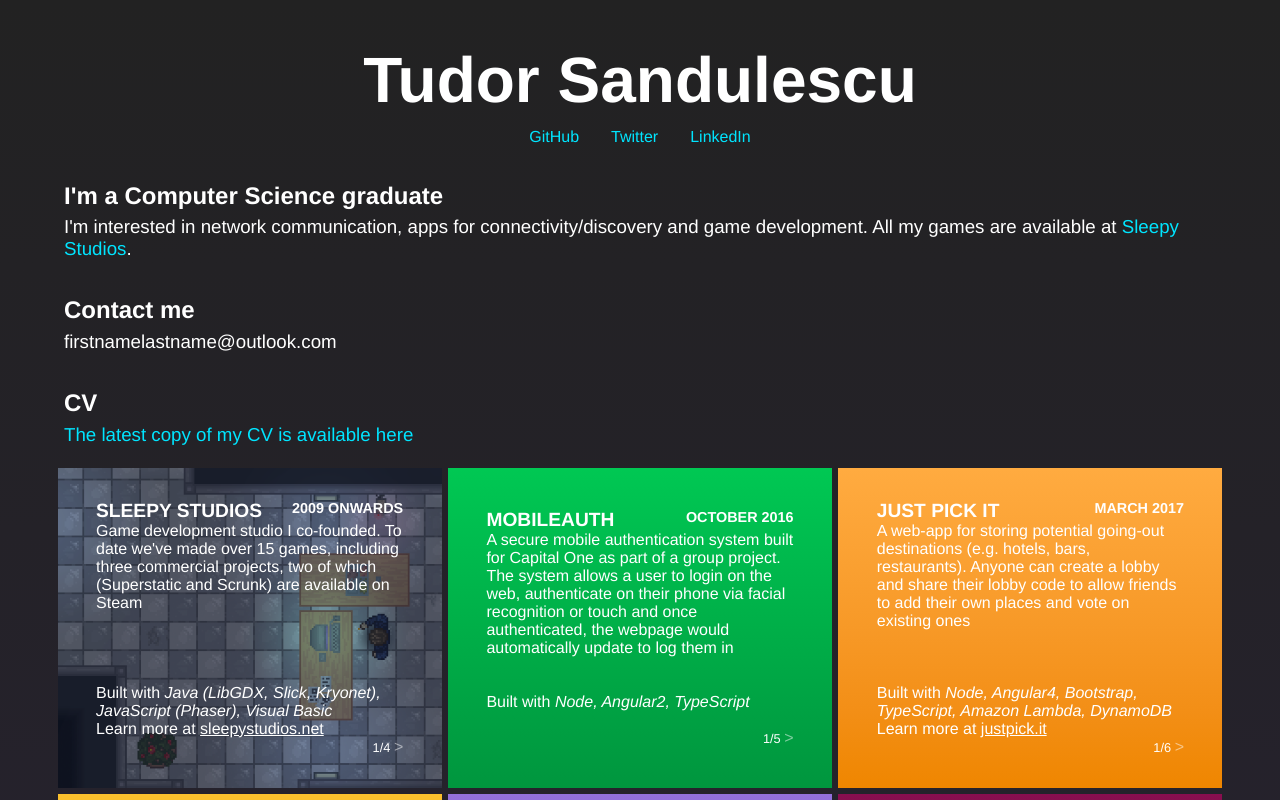
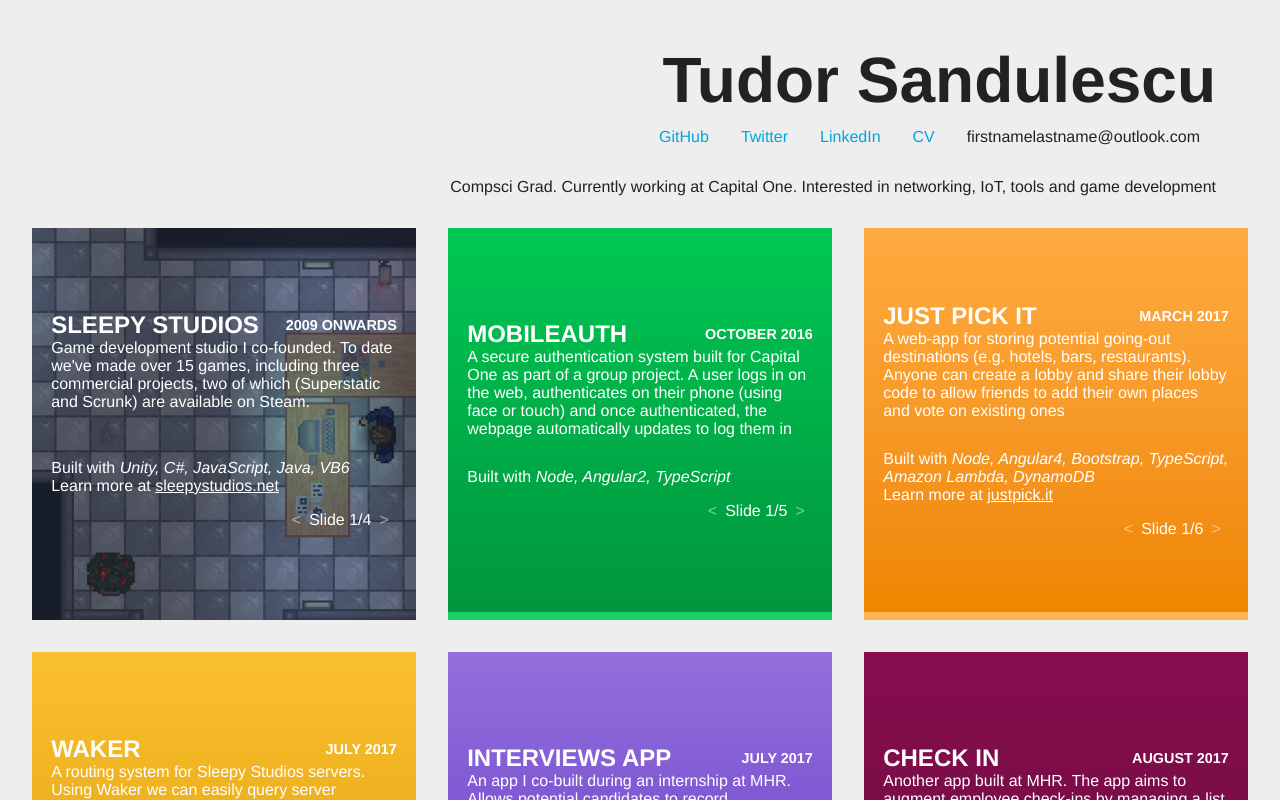
Before and after one commit to sekaru/tudr.xyz, a Vue app: page /#/ in a window 1280 px wide. Shown: the top 800 px of the page. Built offline with nearby package versions, Linux system fonts and the light colour scheme.

Commit message:
Bi-monthly refresh

```diff
--- a/index.html
+++ b/index.html
@@ -12,9 +12,9 @@
 
   <style>
     body {
-      background: linear-gradient(to bottom, #222222, #242228, #26222f, #2a2134, #2e2039);
+      background: #eee; /*linear-gradient(to bottom, #222222, #242228, #26222f, #2a2134, #2e2039)*/
       margin: 0;
-      color: white;
+      color: #222;
     }
   </style>
 </html>
--- a/src/App.vue
+++ b/src/App.vue
@@ -1,12 +1,5 @@
 <template>
   <div id="app">
-    <h1>Tudor Sandulescu</h1>
-
-    <ul>
-      <li><a class="nav-link" href="https://github.com/sekaru">GitHub</a></li>
-      <li><a class="nav-link" href="https://twitter.com/sekaru_">Twitter</a></li>
-      <li><a class="nav-link" href="https://www.linkedin.com/in/tudor-sandulescu-257bb5130">LinkedIn</a></li>
-    </ul>
     <router-view></router-view>
   </div>
 </template>
@@ -19,7 +12,7 @@
 
 <style>
 h1 {
-  text-align: center;
+  text-align: right;
   font-size: 4rem;
 }
 
@@ -31,7 +24,7 @@
   margin-top: -2em;
   margin-bottom: 2em;
   list-style: none;
-  text-align: center;
+  text-align: right;
   padding: 0;
 }
 
@@ -44,10 +37,11 @@
   font-family: 'Avenir', Helvetica, Arial, sans-serif;
   -webkit-font-smoothing: antialiased;
   -moz-osx-font-smoothing: grayscale;
-  margin: 30px 0;
 
   animation: 0.5s slidein linear;
   animation-iteration-count: 1;
+
+  margin: 30px 0;
 }
 
 @keyframes slidein {
@@ -66,7 +60,7 @@
 }
 
 .nav-link {
-  color: #00e5ff;
+  color: #00a5dd;
   text-decoration: none;
 }
 
--- a/src/components/Hello.vue
+++ b/src/components/Hello.vue
@@ -1,17 +1,17 @@
 <template>
   <div class="hello">
-    <intro></intro>
+    <intro id="intro"></intro>
 
     <div id="cards">
       <div class="card"
            v-for="project in projects"
            :key="project.name"
            v-on:click="clickProject(project)"
-           v-bind:class="[{expanded: project.expanded, flipable: !project.expanded, 'expanded-anim': project.expanded && !project.slides[project.slideIndex].img}, project.additionalClasses]"
-           v-bind:style="{background: project.color, cursor: !project.expanded ? 'pointer' : project.slides[project.slideIndex].text.length===0 ? 'pointer': 'default'}">
+           v-bind:class="[{expanded: true}, project.additionalClasses]"
+           v-bind:style="{background: project.color, cursor: project.slides[project.slideIndex].text.length===0 ? 'pointer': 'default'}">
 
         <!-- Slide background(s) -->
-        <transition-group name="img-fade" mode="out-in" v-if="project.expanded">
+        <transition-group name="img-fade" mode="out-in">
           <img
             v-for="slide of project.slides"
             v-if="showImg(slide.img, project)"
@@ -20,13 +20,12 @@
             v-bind:style="{'object-fit': slide.imgFit ? slide.imgFit : 'contain'}">
         </transition-group>
 
-        <p class="info-container" v-if="(project.slides[project.slideIndex].text.length>0 && project.expanded) || !project.expanded">
+        <div class="info-container" v-if="project.slides[project.slideIndex].text.length>0">
           <!-- Title -->
-          <span class="title">{{project.title}} <span class="date">{{project.date}} </span></span>
+          <div class="title">{{project.title}} <span class="date">{{project.date}} </span></div>
 
-          <span v-if="project.expanded && project.showText">
           <div class="slide-container">
-              <span v-if="project.wip"><strong>Work in progress<br><br></strong></span>
+            <div v-if="project.wip"><strong>Work in progress<br><br></strong></div>
 
             <!-- Slide text -->
             <transition name="fade" mode="out-in">
@@ -34,29 +33,23 @@
             </transition>
           </div>
 
+          <div style="margin-bottom: 1em">
             <!-- Tech -->
-            <br>
+            <div>
               Built with <span class="techs">{{project.builtWith.join(', ')}}</span>
-            <br>
+            </div>
 
             <!-- Links -->
             <span v-if="project.url">{{project.learnText ? project.learnText : 'Learn more at'}} <a :href="'http://' + project.url">{{project.url}}</a></span>
+          </div>
 
           <!-- Slide controls -->
-            <br>
-            <span v-if="project.slides.length>1" class="slide-num">
-              <span v-show="notFirstSlide(project)" v-on:click="prevSlide(project)" class="control"><</span>
-              {{project.slideIndex+1}}/{{project.slides.length}}
-              <span v-show="notLastSlide(project)" v-on:click="nextSlide(project)" class="control">></span>
-            </span>
-
-          </span>
-          <!-- Not expanded, just show the date -->
-          <span v-else>
-            <br>
-            {{project.date}}
-          </span>
-        </p>
+          <div v-if="project.slides.length>1" class="slide-num">
+            <span v-on:click="prevSlide(project)" class="control"><</span>
+            Slide {{project.slideIndex+1}}/{{project.slides.length}}
+            <span v-on:click="nextSlide(project)" class="control">></span>
+          </div>
+        </div>
       </div>
     </div>
   </div>
@@ -72,18 +65,10 @@
 
   created: function() {
     this.projects.forEach(project => {
-      this.$set(project, 'expanded', false);
       this.$set(project, 'slideIndex', 0);
       this.$set(project, 'slideInterval', null);
       this.$set(project, 'closeLock', false);
       this.$set(project, 'controlLock', false);
-      this.$set(project, 'showText', false);
-
-      project.expanded = true;
-
-      setTimeout(() => {
-        project.showText = true;
-      }, 350);
     });
   },
 
@@ -91,7 +76,6 @@
     clickProject: function(project) {
       if(project.closeLock || project.controlLock) return;
 
-      if(project.expanded) {
       if(project.slides[project.slideIndex].text.length===0) {
         if(this.notLastSlide(project)) {
           this.nextSlide(project);
@@ -100,11 +84,6 @@
         }
       }
       return;
-      }
-    },
-
-    notFirstSlide: function(project) {
-      return project.slideIndex!==0;
     },
 
     notLastSlide: function(project) {
@@ -112,12 +91,12 @@
     },
 
     prevSlide: function(project) {
-      project.slideIndex--;
+      project.slideIndex = project.slideIndex===0 ? project.slides.length-1 : project.slideIndex-1;
       this.setControlLock(project);
     },
 
     nextSlide: function(project) {
-      project.slideIndex++;
+      project.slideIndex = project.slideIndex===project.slides.length-1 ? 0 : project.slideIndex+1;
       this.setControlLock(project);
     },
 
@@ -148,20 +127,21 @@
 
 .card {
   position: relative;
-  width: 300px;
-  height: 250px;
   color: white;
   display: flex;
+  flex-direction: column;
   align-items: center;
   justify-content: center;
   transition: all 0.4s;
-  margin: 0.2em;
 }
 
 .title {
   text-transform: uppercase;
   font-weight: bold;
-  font-size: 1.2rem;
+  font-size: 1.5rem;
+  display: flex;
+  align-items: center;
+  justify-content: space-between;
 }
 
 .date {
@@ -169,91 +149,55 @@
   float: right;
 }
 
-.flipable {
-  cursor: pointer;
-  text-align: center;
-  font-size: 1rem;
-  transition: all 0.2s;
-}
-
-.flipable:hover {
-  outline: 0.2em solid rgba(255, 255, 255, 0.7);
-  outline-offset: -15px;
-}
-
 .expanded {
   width: 30vw;
-  height: 40vh;
+  height: 30vw;
   font-size: 1rem;
   text-align: left;
   transition: all 0.4s;
+  margin: 1em;
+  border-bottom: 0.5em solid rgba(255, 255, 255, 0.1);
 }
 
 .expanded img {
   position: absolute;
   width: 100%;
-  height: 100%;
+  height: calc(100% + 0.5em);
   left: 0;
   top: 0;
   z-index: 0;
 }
 
-.expanded-anim {
-  animation: 1s hue linear;
-  animation-iteration-count: 1;
-  animation-fill-mode: forwards;
-}
-
-@keyframes hue {
-  0% {
-    filter: saturate(100%);
-  }
-
-  50% {
-    filter: saturate(150%);
-  }
-
-  100% {
-    filter: saturate(100%);
-  }
-}
-
 .info-container {
-  width: 80%;
+  width: 90%;
   z-index: 1;
+  min-height: 50%;
 }
 
 .techs {
   font-style: italic;
+  font-weight: 500;
 }
 
 .slide-container {
-  height: 18vh;
+  height: 15vh;
 }
 
 .slide-num {
-  float: right;
-  font-size: 0.8rem;
+  display: flex;
+  align-items: center;
+  justify-content: flex-end;
 }
 
 .control {
-  font-size: 1rem;
   cursor: pointer;
   transition: 0.5s;
   opacity: 0.5;
+  margin: 0 0.5em;
 }
 
 .control:hover {
   opacity: 1;
-}
-
-.close {
-  float: right;
-  opacity: 1;
-}
-
-.close:hover {
-  color: SALMON;
 }
 
 .fade-enter-active, .fade-leave-active {
@@ -286,24 +230,20 @@
   100% {background: hsl(360, 80%, 50%);}
 }
 
+@media (max-width: 1024px) {
+  .card {
+    width: 40vw;
+    height: 40vw;
+    font-size: 0.75rem;
+  }
+}
+
 @media (max-width: 768px) {
   .card {
     width: 90vw;
-    height: 70vw;
+    height: 90vw;
     margin-bottom: 1em;
-    font-size: 1.25rem;
-  }
-
-  .expanded {
-    width: 90vw;
-    height: 50vh;
-    font-size: 1rem !important;
-  }
-
-  @keyframes flip {
-    80% {
-      transform: scale(1.1);
-    }
+    font-size: 0.9rem;
   }
 }
 </style>
--- a/src/components/Intro.vue
+++ b/src/components/Intro.vue
@@ -1,19 +1,19 @@
 <template>
   <div class="content">
-    <h2>I'm a Computer Science graduate</h2>
-    <h3>
-      I'm interested in network communication, apps for connectivity/discovery and game development.
-      All my games are available at <a class="nav-link" href="https://sleepystudios.net">Sleepy Studios</a>.
-    </h3>
+    <h1>Tudor Sandulescu</h1>
 
-    <h2>Contact me</h2>
-    <h3>firstnamelastname@outlook.com</h3>
-
-    <h2>CV</h2>
-    <h3><a class="nav-link" href="cv.pdf">The latest copy of my CV is available here</a></h3>
+    <ul>
+      <li><a class="nav-link" href="https://github.com/sekaru">GitHub</a></li>
+      <li><a class="nav-link" href="https://twitter.com/sekaru_">Twitter</a></li>
+      <li><a class="nav-link" href="https://www.linkedin.com/in/tudor-sandulescu-257bb5130">LinkedIn</a></li>
+      <li><a class="nav-link" href="cv.pdf">CV</a></li>
+      <li>firstnamelastname@outlook.com</li>
+    </ul>
 
     <!-- <h2>Motion Stills</h2> -->
     <!-- <h3><router-link class="nav-link" :to="'motionstills'">Motion Stills</router-link></h3> -->
+
+    <p style="text-align: right">Compsci Grad. Currently working at Capital One. Interested in networking, IoT, tools and game development</p>
   </div>
 </template>
 
--- a/src/components/projects.js
+++ b/src/components/projects.js
@@ -5,7 +5,7 @@
     color: 'linear-gradient(to bottom, #2a1f6d, #271d66, #241b5f, #221958, #1f1751)',
     slides: [
       {
-        text: 'Game development studio I co-founded. To date we\'ve made over 15 games, including three commercial projects, two of which (Superstatic and Scrunk) are available on Steam',
+        text: 'Game development studio I co-founded. To date we\'ve made over 15 games, including three commercial projects, two of which (Superstatic and Scrunk) are available on Steam.',
         img: require('../assets/ss.png'),
         imgFit: 'cover'
       },
@@ -15,7 +15,7 @@
         imgFit: 'cover'
       },
       {
-        text: 'We regularly participate in game jams, especially Ludum Dare. These usually culminate in new project ideas (e.g. Waker and Dangle)',
+        text: 'We regularly participate in game jams, especially Ludum Dare. These usually culminate in new project ideas (e.g. Waker and Dangle). We also like to open source most our jam games too!',
         img: require('../assets/vigilante.png'),
         imgFit: 'cover'
       },
@@ -26,7 +26,7 @@
       },
     ],
     url: 'sleepystudios.net',
-    builtWith: ['Java (LibGDX, Slick, Kryonet)', 'JavaScript (Phaser)', 'Visual Basic'],
+    builtWith: ['Unity', 'C#', 'JavaScript', 'Java', 'VB6'],
   },
   {
     title: 'MobileAuth',
@@ -34,7 +34,7 @@
     color: 'linear-gradient(to bottom, #00c853, #00bb4e, #00af48, #00a243, #00963e)',
     slides: [
       {
-        text: 'A secure mobile authentication system built for Capital One as part of a group project. The system allows a user to login on the web, authenticate on their phone via facial recognition or touch and once authenticated, the webpage would automatically update to log them in',
+        text: 'A secure authentication system built for Capital One as part of a group project. A user logs in on the web, authenticates on their phone (using face or touch) and once authenticated, the webpage automatically updates to log them in',
         img: ''
       },
       {
@@ -108,7 +108,7 @@
       }
     ],
     url: 'twitter.com/waker_bot',
-    builtWith: ['Node', 'Amazon Lambda'],
+    builtWith: ['Node', 'Serverless', 'Amazon Lambda'],
     learnText: 'Demo:'
   },
   {
@@ -386,10 +386,11 @@
   {
     title: 'LightShow',
     date: 'June 2018',
+    wip: true,
     color: 'linear-gradient(to bottom, #1cae74, #1aa36c, #199865, #178d5d, #158256)',
     slides: [
       {
-        text: 'An Android app for creating custom light shows using your LIFX devices (work in progress!)',
+        text: 'An Android app for creating custom light shows using your LIFX devices',
         img: ''
       }
     ],
```
Lines whose indentation alone changed are shown as unchanged.
